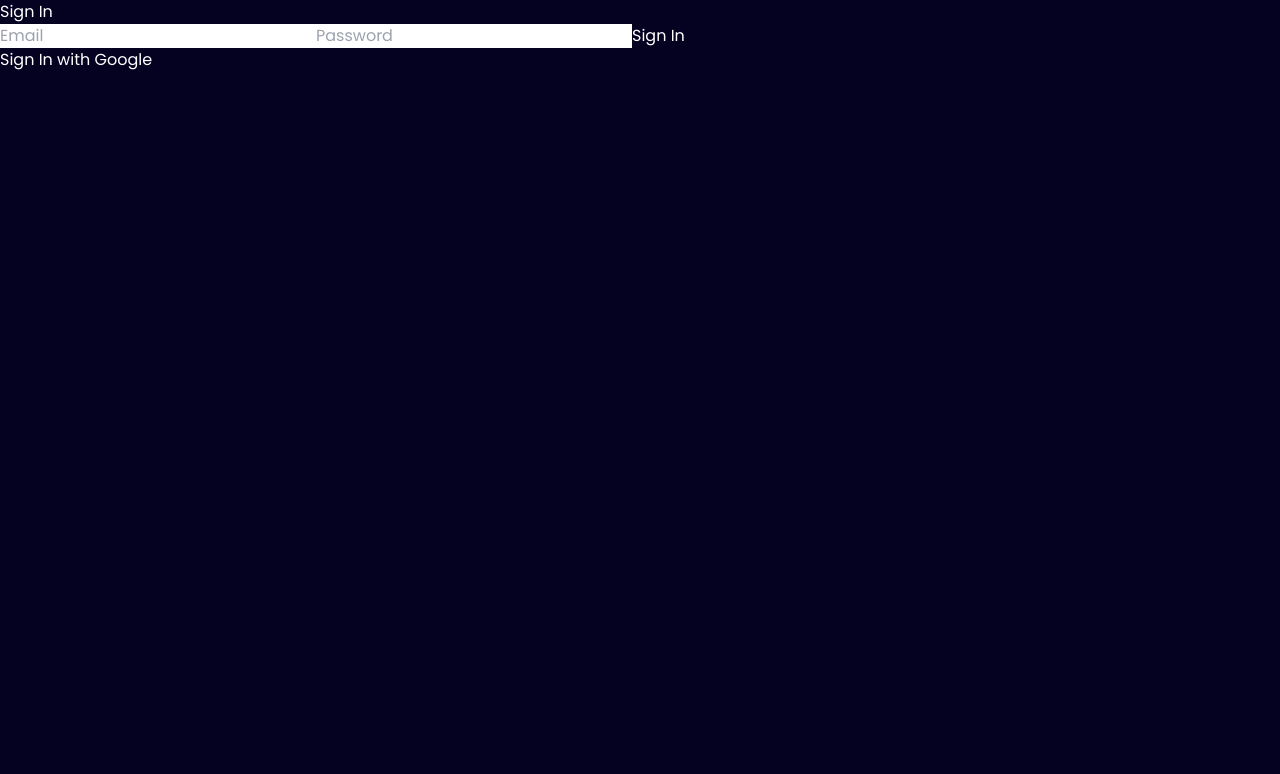
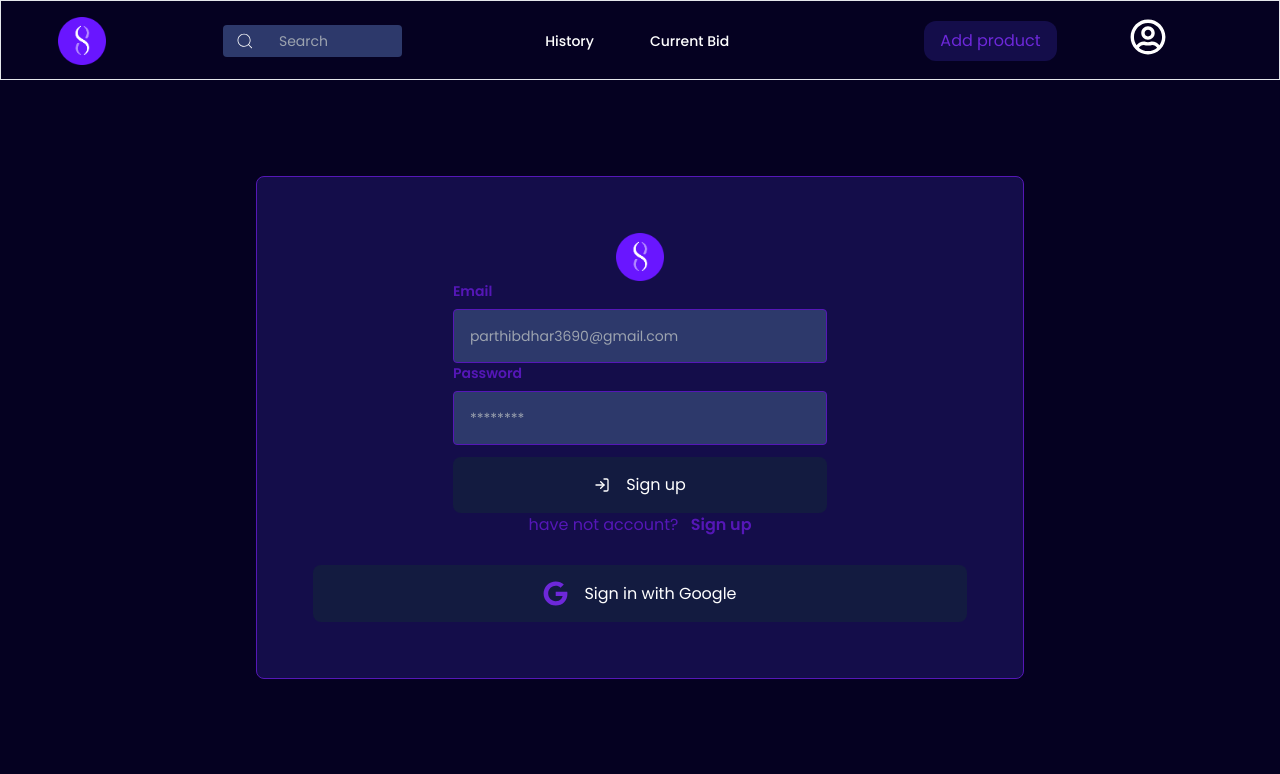
Before and after one commit to parthibdhar/funbid, a Next.js app: page /signIn in a window 1280 px wide. Shown: the top 774 px of the page. Built offline with nearby package versions, Linux system fonts and the light colour scheme.

Commit message:
sign in & sign up page updated

```diff
--- a/src/app/signIn/page.tsx
+++ b/src/app/signIn/page.tsx
@@ -1,15 +1,21 @@
-'use client'
+"use client";
+/* eslint-disable @next/next/no-img-element */
 // pages/signin.tsx
-import { useState } from 'react';
-import { useRouter } from 'next/navigation';
-import { signIn } from '../auth/auth';
-import { googleSignIn } from '../auth/googleAuth';
-import { createUserProfile } from '../firestore/user';
-import { json } from 'stream/consumers';
+import { useState } from "react";
+import { useRouter } from "next/navigation";
+import { signIn } from "../auth/auth";
+import { googleSignIn } from "../auth/googleAuth";
+import { createUserProfile } from "../firestore/user";
+import Layout from "../Layout/Layout/Layout";
+import { Input } from "../Components/UsedInputs";
+import Link from "next/link";
+import { FiLogIn } from "react-icons/fi";
+import Image from "next/image";
+import { FaGoogle } from "react-icons/fa";
 
 const Signin = () => {
-  const [email, setEmail] = useState('');
-  const [password, setPassword] = useState('');
+  const [email, setEmail] = useState("");
+  const [password, setPassword] = useState("");
   const [error, setError] = useState<string | null>(null);
   const router = useRouter();
 
@@ -24,14 +30,13 @@ const Signin = () => {
       console.log(user?.email);
       const email = JSON.stringify(user?.email);
       if (user) {
-        await createUserProfile(user.uid, {email, createdAt: new Date() });
-        router.push('/dashboard'); // Redirect to a protected route after successful signin
+        await createUserProfile(user.uid, { email, createdAt: new Date() });
+        router.push("/dashboard"); // Redirect to a protected route after successful signin
       }
     } catch (error: any) {
       setError(error.message);
     }
   };
-
 
   // for email and password signin
   const handleSubmit = async (event: React.FormEvent<HTMLFormElement>) => {
@@ -39,14 +44,78 @@ const Signin = () => {
     setError(null);
     try {
       await signIn(email, password);
-      router.push('/dashboard'); // Redirect to a protected route after successful signin
+      router.push("/dashboard"); // Redirect to a protected route after successful signin
     } catch (error: any) {
       setError(error.message);
     }
   };
 
   return (
-    <div>
+    <Layout>
+      <div className="container mx-auto flex-colo my-24 bg-main">
+        <div className="w-full 2xl:w-2/5 sm:p-14 p-8  md:w-3/5 flex-colo gap-4 bg-dry rounded-lg border border-border">
+          <form onSubmit={handleSubmit}>
+            <Image
+              src="/images/logo.png"
+              alt="logo"
+              width={33}
+              height={6}
+              className="w-full h-12 object-contain"
+            />
+            <div className="w-full">
+              <Input
+                label="Email"
+                name={"email"}
+                placeholder={"parthibdhar3690@gmail.com"}
+                type="email"
+                bg={true}
+                onChange={(e) => setEmail(e.target.value)}
+                value={email}
+              />
+            </div>
+            <div className="w-full">
+              <Input
+                label="Password"
+                placeholder={"********"}
+                type="password"
+                name={"password"}
+                bg={true}
+                onChange={(e) => setPassword(e.target.value)}
+                value={password}
+              />
+            </div>
+            <button
+              type="submit"
+              className="bg-subMain transitions mt-3 hover:bg-main flex-rows gap-4 text-white p-4 rounded-lg w-full"
+            >
+              <FiLogIn /> Sign up
+            </button>
+            <p className="text-center text-border">
+              have not account?{" "}
+              <Link
+                href={"/signUp"}
+                className="text-dryGray font-semibold ml-2 my3"
+              >
+                Sign up
+              </Link>
+            </p>
+          </form>
+          <button
+            onClick={handleGoogleSignIn}
+            className="bg-subMain transitions mt-3 hover:bg-main flex-rows gap-4 text-white p-4 rounded-lg w-full"
+          >
+            <FaGoogle color="#6D28D9" fontSize={25}/> Sign in with Google
+          </button>
+        </div>
+      </div>
+    </Layout>
+  );
+};
+
+export default Signin;
+
+{
+  /* <div>
       <h1>Sign In</h1>
       <form onSubmit={handleSubmit}>
         <input
@@ -67,8 +136,5 @@ const Signin = () => {
       </form>
       <button onClick={handleGoogleSignIn}>Sign In with Google</button>
       {error && <p>{error}</p>}
-    </div>
-  );
-};
-
-export default Signin;
+    </div> */
+}
--- a/src/app/signUp/page.tsx
+++ b/src/app/signUp/page.tsx
@@ -9,10 +9,7 @@ import { Input } from "../Components/UsedInputs";
 import Link from "next/link";
 import { FiLogIn } from "react-icons/fi";
 import Image from "next/image";
-import { InlineError } from "../Components/Notifications/errorNotifications";
-import { useForm } from "react-hook-form";
-import { yupResolver } from "@hookform/resolvers/yup";
-import { loginValidation } from "../validation/loginValidation";
+
 
 const SignUp = () => {
   const [email, setEmail] = useState("");
```
